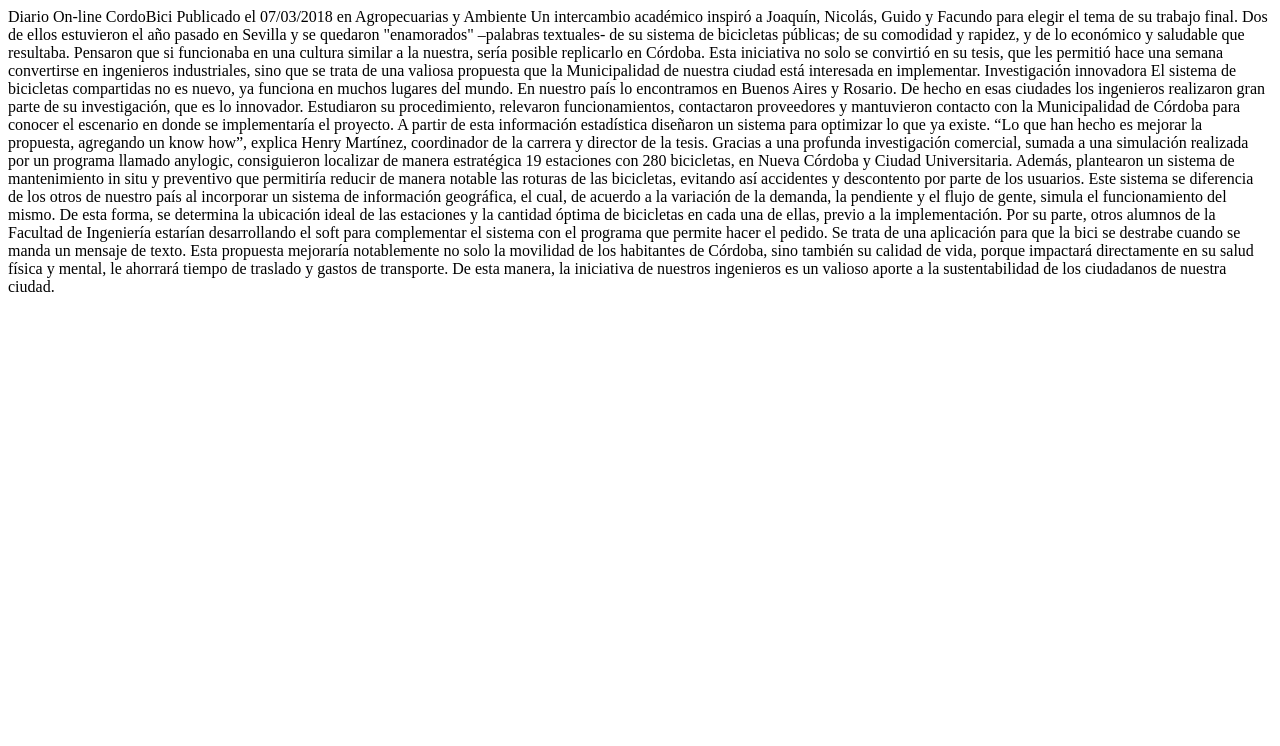
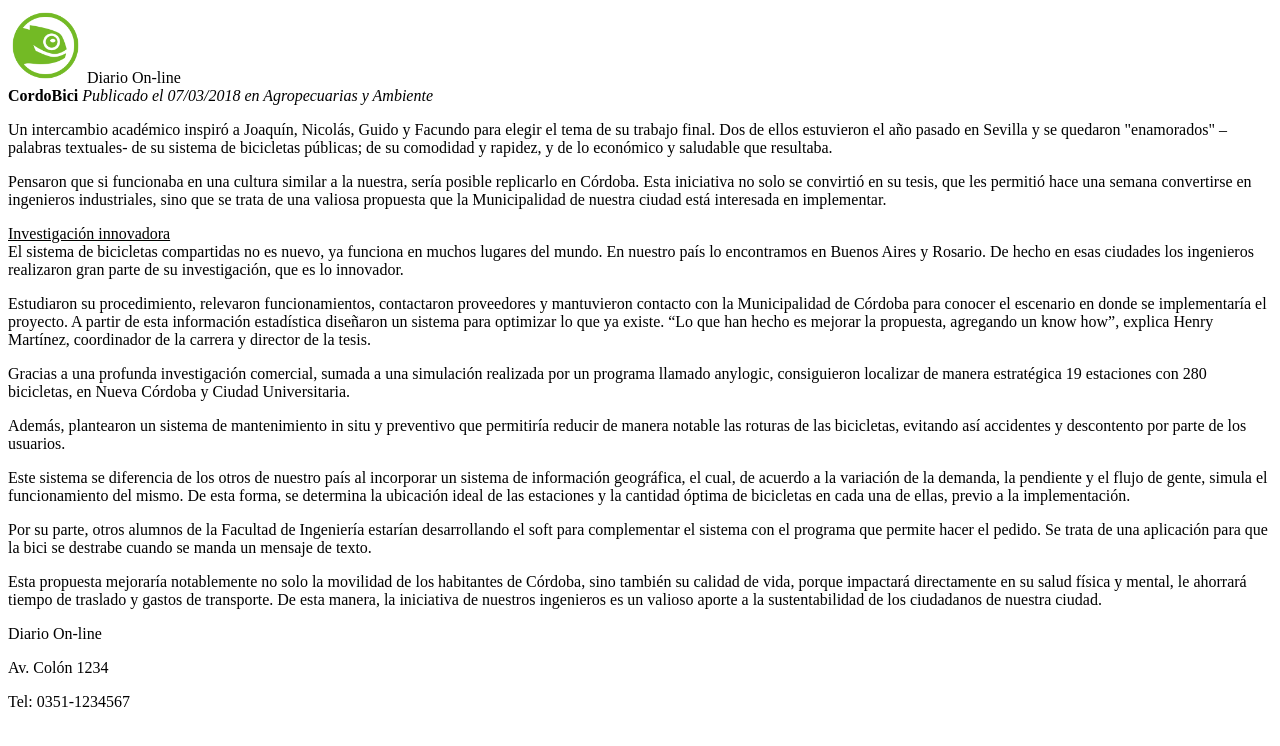
Before and after one commit to UCC-LabCompu2/ejercicios2023-AxAzc, a plain HTML site: page Ejercicios-HTML/ej_noticia.html in a window 1280 px wide. Drawn offline with Linux system fonts and the light colour scheme.

Commit message:
Ejercicio Noticia HTML

```diff
--- a/Ejercicios-HTML/ej_noticia.html
+++ b/Ejercicios-HTML/ej_noticia.html
@@ -7,31 +7,38 @@
 <body>
 <!--Agregar la etiqueta semántica para la cabecera. La cabecera debe contener un titulo-->
 <!--Separe la noticia en parrafos-->
-Diario On-line
+<header>
+    <img src="Logo.png" height="75px" width="75px">
+    Diario On-line
+</header>
+<section>
 
-    CordoBici
+    <strong>CordoBici</strong>
 
-Publicado el 07/03/2018 en Agropecuarias y Ambiente
+    <em>Publicado el 07/03/2018 en Agropecuarias y Ambiente</em>
+<p>
 
             Un intercambio académico inspiró a Joaquín, Nicolás, Guido y Facundo para elegir el tema de su trabajo final.
             Dos de ellos estuvieron el año pasado en Sevilla y se quedaron "enamorados" –palabras textuales- de su
             sistema de bicicletas públicas; de su comodidad y rapidez, y de lo económico y saludable que resultaba.
 
-
+        </p>
+        <p>
             Pensaron que si funcionaba en una cultura similar a la nuestra, sería posible replicarlo en Córdoba.
             Esta iniciativa no solo se convirtió en su tesis, que les permitió hace una semana convertirse en ingenieros
             industriales, sino que se trata de una valiosa propuesta que la Municipalidad de nuestra ciudad está
             interesada en implementar.
-
-
-        Investigación innovadora
+        </p>
+        <p>
+            <u>Investigación innovadora</u> <br>
 
 
             El sistema de bicicletas compartidas no es nuevo, ya funciona en muchos lugares del mundo. En nuestro país
             lo encontramos en Buenos Aires y Rosario. De hecho en esas ciudades los ingenieros realizaron gran parte de
             su investigación, que es lo innovador.
 
-
+        </p>
+        <p>
 
             Estudiaron su procedimiento, relevaron funcionamientos, contactaron proveedores y mantuvieron contacto con
             la Municipalidad de Córdoba para conocer el escenario en donde se implementaría el proyecto.  A partir de
@@ -39,18 +46,20 @@ Publicado el 07/03/2018 en Agropecuarias y Ambiente
             mejorar la propuesta, agregando un know how”, explica Henry Martínez, coordinador de la carrera y director
             de la tesis.
 
-
+        </p>
+        <p>
 
             Gracias a una profunda investigación comercial, sumada a una simulación realizada por un programa llamado
             anylogic, consiguieron localizar de manera estratégica 19 estaciones con 280 bicicletas, en Nueva Córdoba y
             Ciudad Universitaria.
 
-
-
+        </p>
+         <p>
             Además, plantearon un sistema de mantenimiento in situ y preventivo que permitiría reducir de manera notable
             las roturas de las bicicletas, evitando así accidentes y descontento por parte de los usuarios.
 
-
+        </p>
+        <p>
 
             Este sistema se diferencia de los otros de nuestro país al incorporar un sistema de información geográfica,
             el cual, de acuerdo a la variación de la demanda, la pendiente y el flujo de gente, simula el funcionamiento
@@ -58,17 +67,25 @@ Publicado el 07/03/2018 en Agropecuarias y Ambiente
             bicicletas en cada una de ellas, previo a la implementación.
 
 
-
+        </p>
+        <p>
             Por su parte, otros alumnos de la Facultad de Ingeniería estarían desarrollando el soft para complementar
             el sistema con el programa que permite hacer el pedido.  Se trata de una aplicación para que la bici se
             destrabe cuando se manda un mensaje de texto.
 
 
-
+        </p>
+        <p>
             Esta propuesta mejoraría notablemente no solo la movilidad de los habitantes de Córdoba, sino también su
             calidad de vida, porque impactará directamente en su salud física y mental, le ahorrará tiempo de traslado
             y gastos de transporte. De esta manera, la iniciativa de nuestros ingenieros es un valioso aporte a la
             sustentabilidad de los ciudadanos de nuestra ciudad.
-
-</body>
+        </p>
+        </section>
+    <footer>
+        <p>Diario On-line</p>
+        <p>Av. Colón 1234</p>
+        <p>Tel: 0351-1234567</p>
+    </footer>
+    </body>
 </html>
```
Also changed, not shown: Ejercicios-HTML/Logo.png (added).
